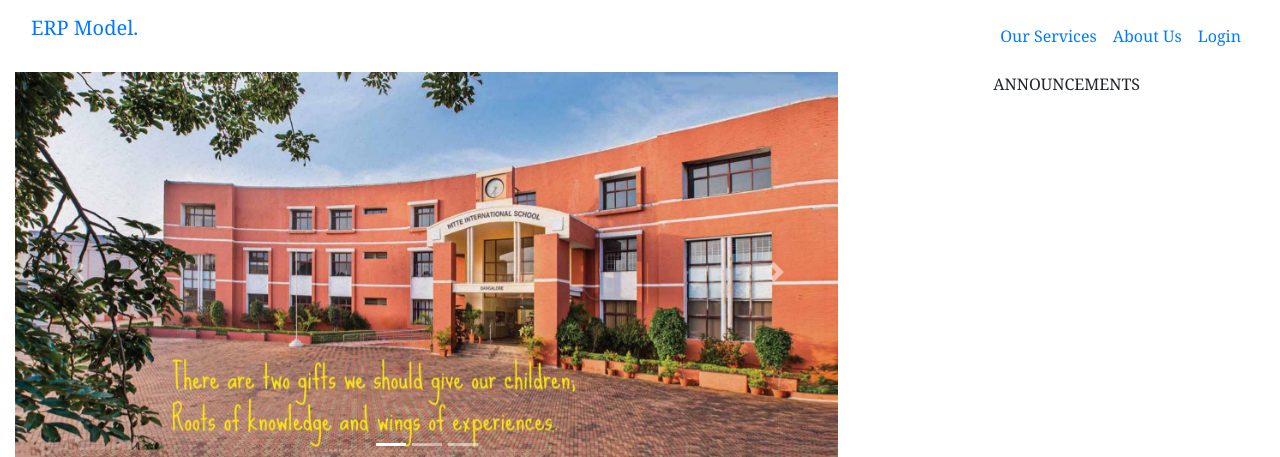
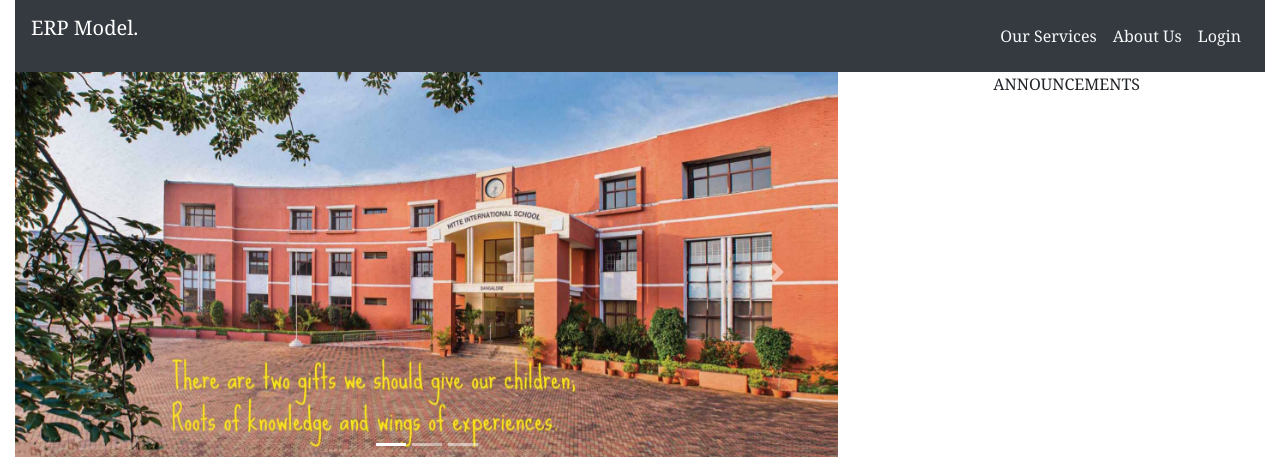
Before and after one commit to gyrodope69/school-management-website, a PHP site: page /index.php in a window 1280 px wide. Shown: the top 457 px of the page. Run offline with PHP 8.4, Linux system fonts and the light colour scheme; data comes from the database, SQL or seed files in the repository.

Commit message:
Update header.php
changes in navbar

```diff
--- a/includes/header.php
+++ b/includes/header.php
@@ -1,4 +1,4 @@
-<nav class="navbar navbar-expand-md">
+<nav class="navbar navbar-expand-md navbar-dark bg-dark">
     <p class="text-primary"><a class="navbar-brand" href="../index.php">ERP Model.</a></p>
 
     <button class="navbar-toggler" type="button" data-toggle="collapse" data-target="#collapsibleNavbar">
@@ -12,13 +12,13 @@
             echo '
                 <ul class="navbar-nav">
                     <li class="nav-item">
-                        <a class="nav-link text-primary" href="#our-services">Our Services</a>
+                        <a class="nav-link text-light" href="#our-services">Our Services</a>
                     </li>
                     <li class="nav-item">
-                        <a class="nav-link text-primary" href="#about-us">About Us</a>
+                        <a class="nav-link text-light" href="#about-us">About Us</a>
                     </li>
                     <li class="nav-item">
-                        <a class="nav-link text-primary" href="./login.php">Login</a>
+                        <a class="nav-link text-light" href="./login.php">Login</a>
                     </li>
                 </ul>
             ';
@@ -79,7 +79,7 @@
                         <a class="nav-link" href="./accountant/index.php">Fees, Payments & Receipts</a>
                     </li>
                     <li class="nav-item p-2">
-                        <a class="nav-link text-primary" href="./logout.php">Logout</a>
+                        <a class="nav-link text-light" href="./logout.php">Logout</a>
                     </li>
                 </ul>
             ';
```
